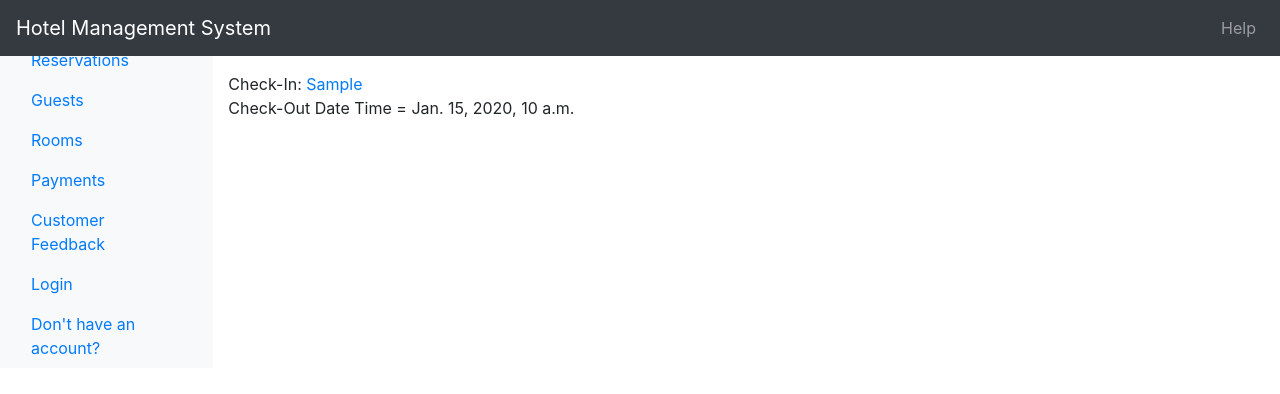
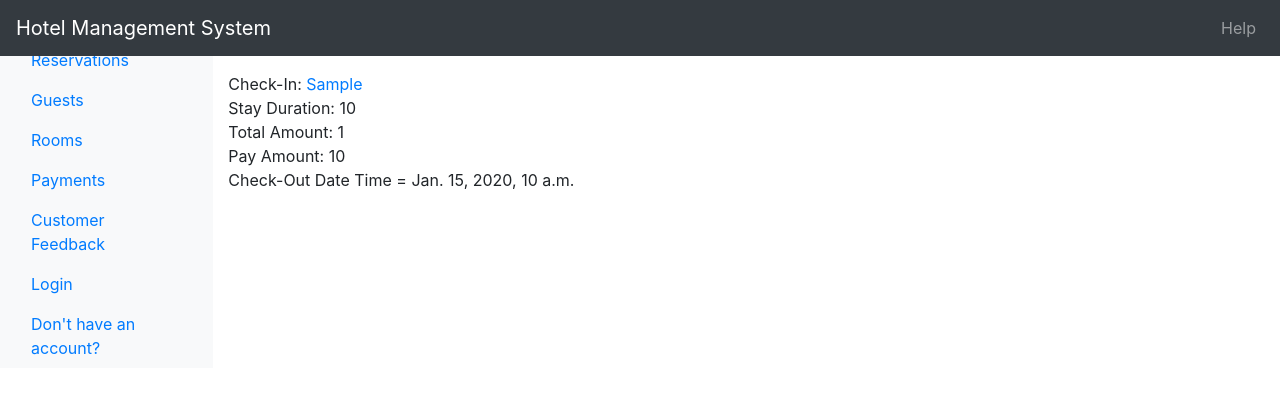
Before and after one commit to anisbhsl/Hotel-Management-System, a Django app: template main/templates/payment/checkout_detail.html in a window 1280 px wide. Shown: the top 394 px of the page. Run offline with Django 3.2, Linux system fonts and the light colour scheme; the template is opened without the code that fills it: most values are stand-ins (such as "Sample title", 1, 10 or a date in 2020); some libraries are stand-ins or nearby versions.

Commit message:
checkout

```diff
--- a/main/templates/payment/checkout_detail.html
+++ b/main/templates/payment/checkout_detail.html
@@ -6,5 +6,8 @@
 {% block main-content %}
     Check-In:
     <a href="{% url 'check_in-detail' checkout.check_in.id %}">{{ checkout.check_in }}</a> <br/>
+    Stay Duration: {{ checkout.stay_duration }}<br/>
+    Total Amount: {{ checkout.total_amount }}<br/>
+    Pay Amount: {{ checkout.pay_amount }} <br/>
     Check-Out Date Time = {{ checkout.check_out_date_time }}<br/>
 {% endblock %}
```
Also changed, not shown: db.sqlite3.
